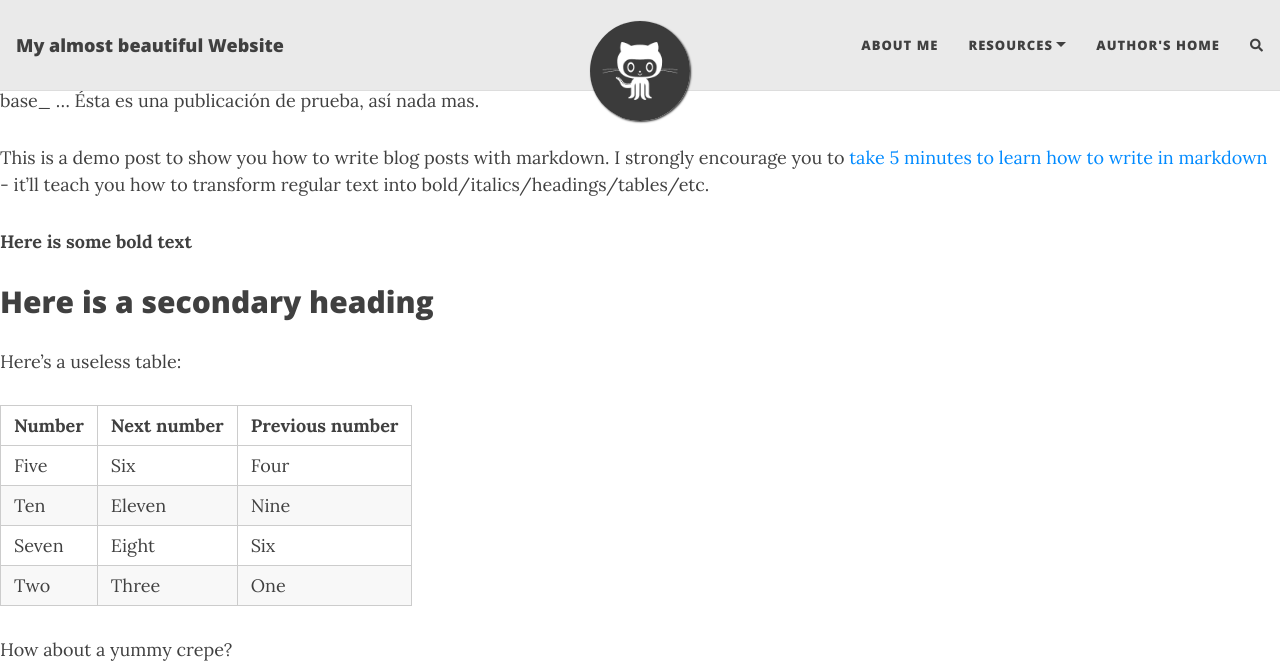
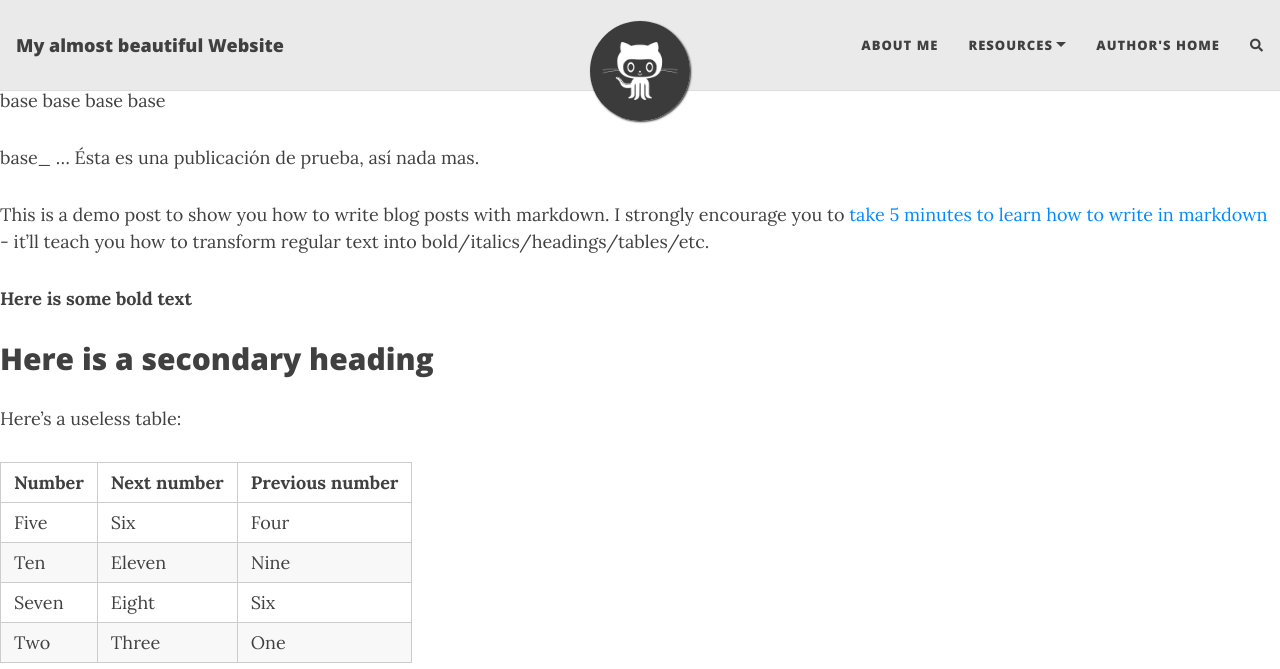
Before and after one commit to justHector/almost-beautiful-jekyll, a Jekyll site: the page built from _posts/2021-11-12-[base]prueba-markdown.md, in a window 1280 px wide and 900 px high, cut to the strip 0-669 px from the top of the window. Built offline with Jekyll 4.4.1, drawn with Linux system fonts in a browser that asks for light colours; nearby versions of some CDN libraries; comment, search, counter and statistics services are not loaded.

Commit message:
Update 2021-11-12-[base]prueba-markdown.md

```diff
--- a/_posts/2021-11-12-[base]prueba-markdown.md
+++ b/_posts/2021-11-12-[base]prueba-markdown.md
@@ -9,6 +9,10 @@ comments: true
 ---
 
 base
+base
+base
+base
+
 base
 base
 base
```
